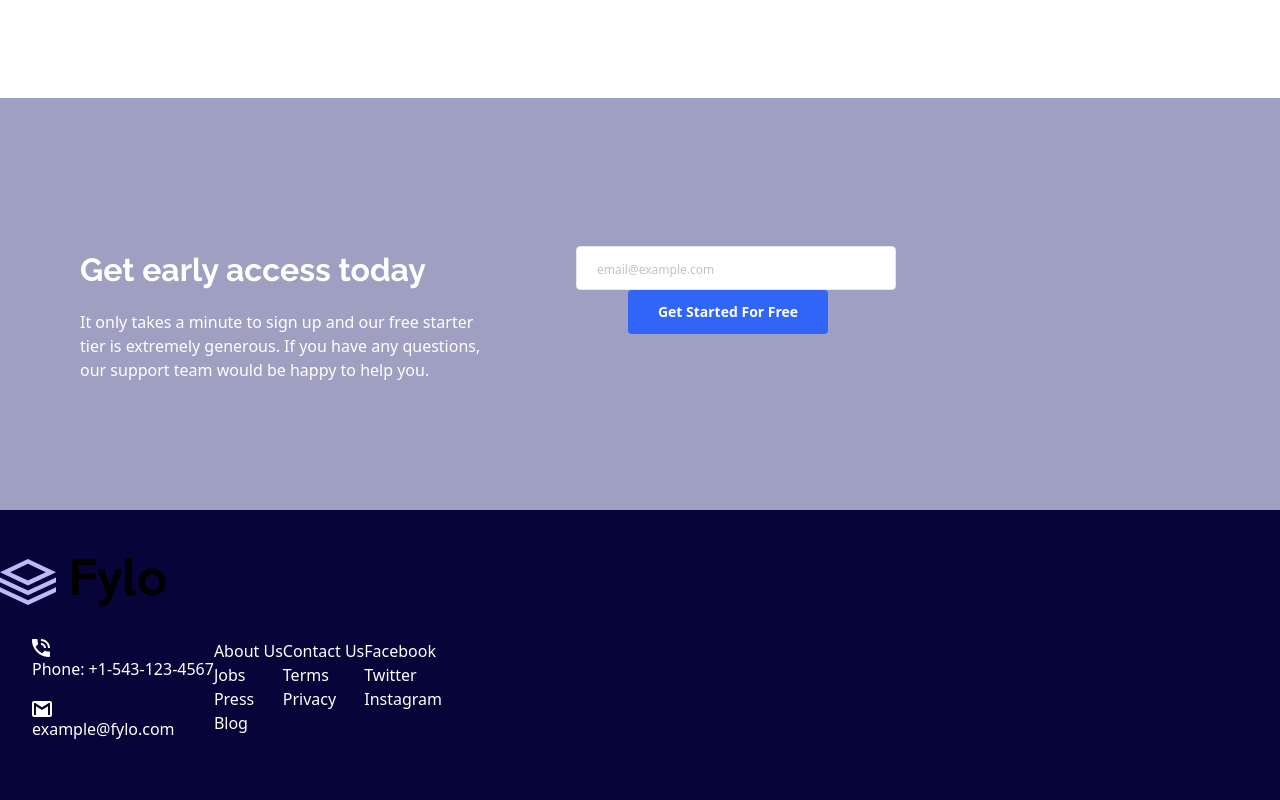
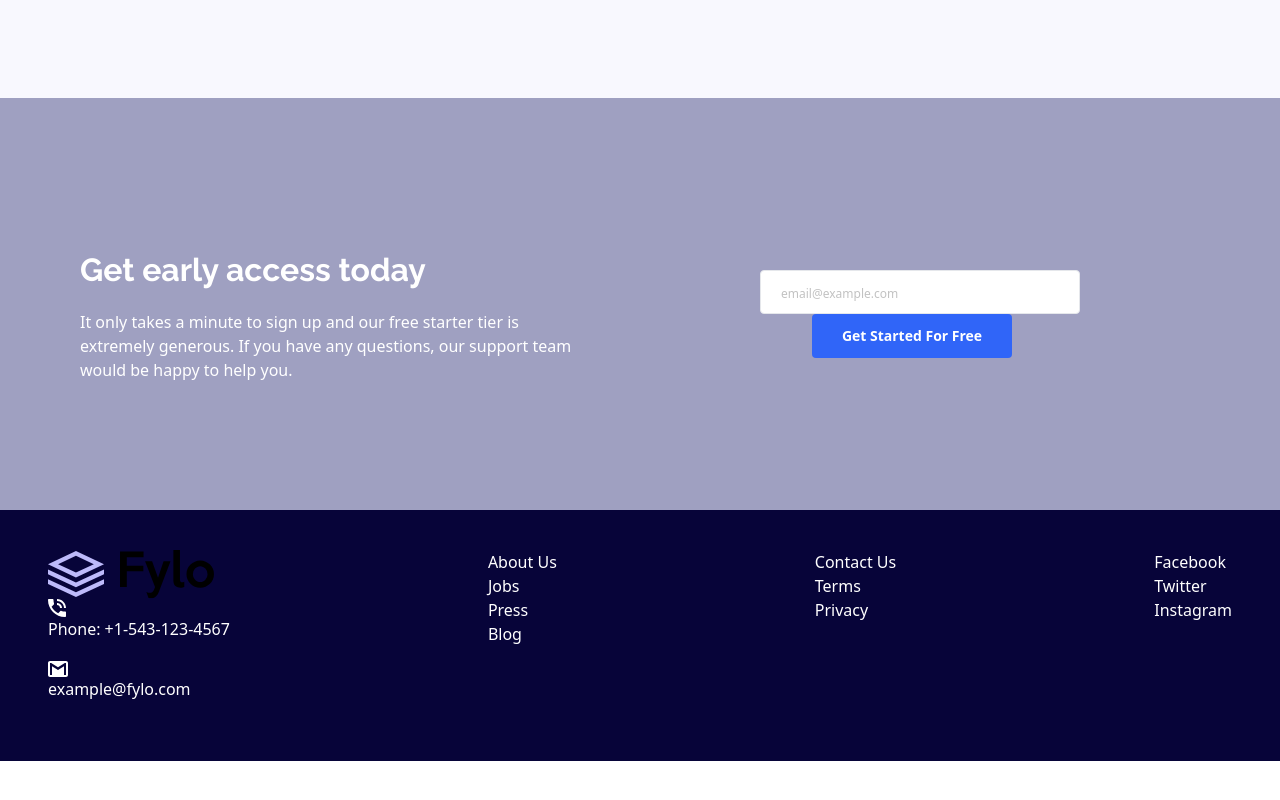
Before and after one commit to Adebisi0/fylo-redo, a plain HTML site: page index.html in a window 1280 px wide. Shown: the part 1640-2440 px from the top of the page. After the commit the page ends 2401 px from the top, so only its background shows below. Drawn offline with nearby package versions, Linux system fonts and the light colour scheme.

Commit message:
Add files via upload

```diff
--- a/index.html
+++ b/index.html
@@ -75,7 +75,7 @@
     </section>
 
 
-    <section class= "main bg-no-repeat bg-cover bg-center bg-[length:500%_100%] lg:bg-[length:350%_100%]" style="background-image:url(./images/bg-curve-desktop.svg)">
+    <section class= "main bg-no-repeat bg-cover bg-center bg-[length:500%_100%] lg:bg-[length:350%_100%]" style="background-image:url(./design/bg-curve-desktop.svg)">
       <div class= "main-container container mx-auto px-7 pt-24 flex flex-col-reverse items-center pb-20 lg:px-20 lg:pb-[6.75rem] lg:pt-40 lg:flex-row lg:justify-between">
          <div class= "left-text text-center flex flex-col items-center lg:text-left lg:items-start lg:w-[57.5%] lg:pr-[3.625rem]">
            <h2 class="font-raleway text-base leading-9 font-bold mt-10 lg:mt-0 md:text-4xl md:leading-[3.375rem] xl:text-[2.5rem] xl:leading-[3.75rem]">
@@ -118,7 +118,6 @@
 
     <section class= "px-0 py-12 text-white bg-[#9FA0C1]">
       <div class= " container mx-auto  px-7 pt-[3.375rem] pb-[4.5rem] lg:px-20 xl:pr-[7.5rem] lg:pt-[6.25rem] lg:pb-20 flex flex-col lg:flex-row lg:justify-between  items-center text-center lg:text-left">
-        <div class= "flex">
           <div class= "flex flex-col lg-flex-row lg:w-3/5 xl:w-1/2 lg:mt-0 lg:mb-0">
             <h2 class= "font-raleway font-bold text-white text-lg leading-6  md:text-[2rem] md:leading-[3rem]">
               Get early access today
@@ -134,23 +133,21 @@
               <button type="submit" class= "h-10 lg:h-11 rounded bg-bright-cyan text-sm text-white font-bold mt-4 lg:mt-0 shadow-buttonShadow hover:bg-cobalthover hover:cursor-pointer lg:w-[12.5rem] lg:mx-4 lg:mr-8">Get Started For Free</button>
             </form>
           </div>
-        </div>
       </div>
     </section>
 
 
-    <footer class= "px-0 py-12 text-white bg-[#070439]">
-      <div class= "container">
+    <footer class= "py-10 px-12 text-white bg-[#070439]">
+      <div class="flex flex-col lg:flex-row lg:justify-between lg:items-start">
+        <div>
           <img src="./images/logo.svg" alt="Fylo logo" class= "max-w-full">
-        <div class= "flex p-8">
-        <div>
           <ul class= "list-none no-underline">
             <li class= "mb-5"><img src="./images/icon-phone.svg" class= "max-w-full"> <a href="tel:15431234567">Phone: +1-543-123-4567</a></li>
             <li class= "mb-5"><img src="./images/icon-email.svg" class= "max-w-full"> <a href="mailto:example@fylyo.com">example@fylo.com</a></li>
           </ul>
         </div>
 
-        <div>
+        <div class="flex flex-col gap-3.5 max-w-max mb-8 lg:mb-0">
           <ul>
             <li>About Us</li>
             <li>Jobs</li>
@@ -159,7 +156,7 @@
           </ul>
         </div>
 
-        <div>
+        <div class="flex flex-col gap-3.5 max-w-max mb-8 lg:mb-0">
           <ul>
             <li>Contact Us</li>
             <li>Terms</li>
@@ -167,7 +164,7 @@
           </ul>
         </div>
 
-        <div>
+        <div class="lg:self-start flex flex-row gap-2.5 lg:gap-3">
           <ul>
             <li><a href="#facebook">Facebook</a></li>
             <li><a href="#twitter">Twitter</a></li>
```
